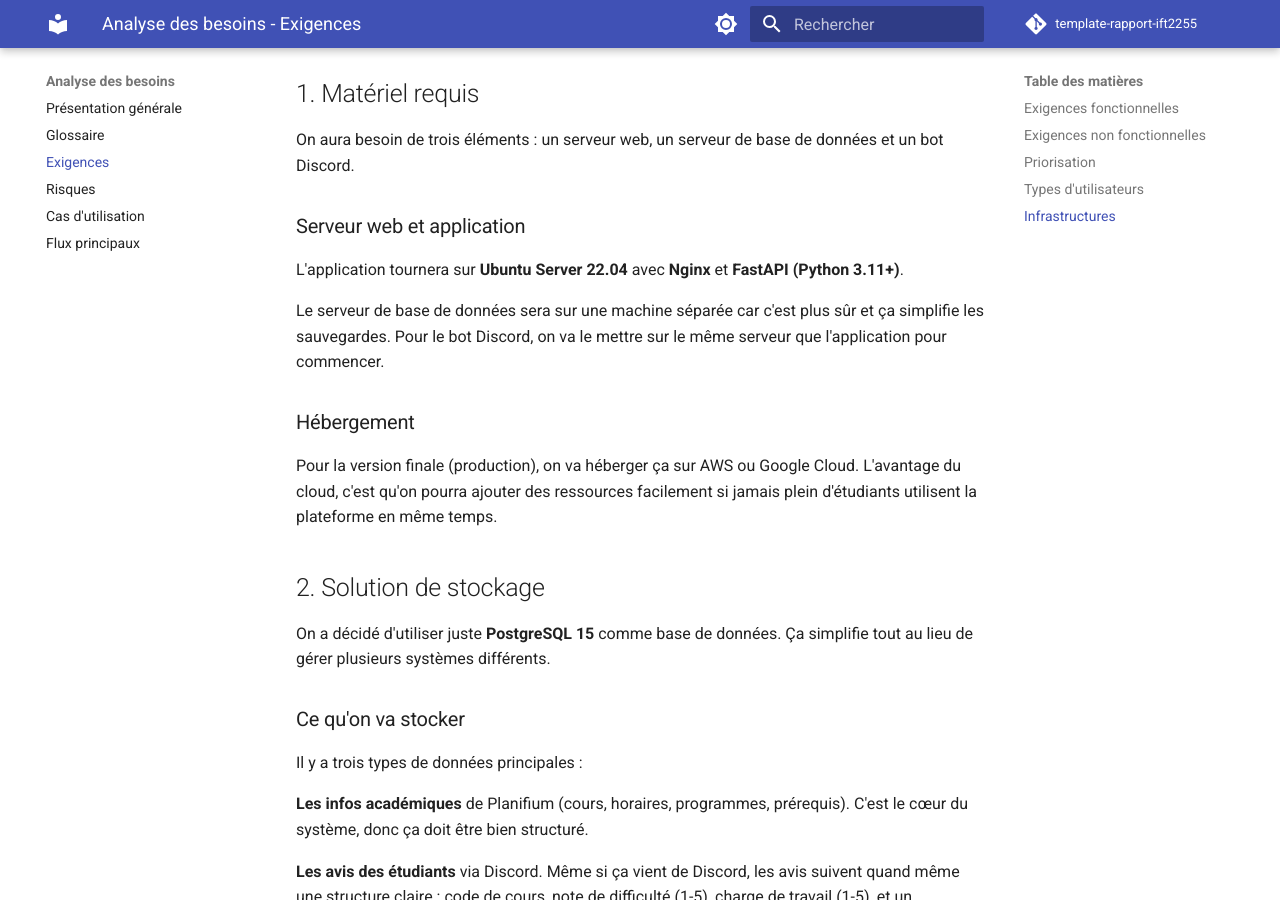
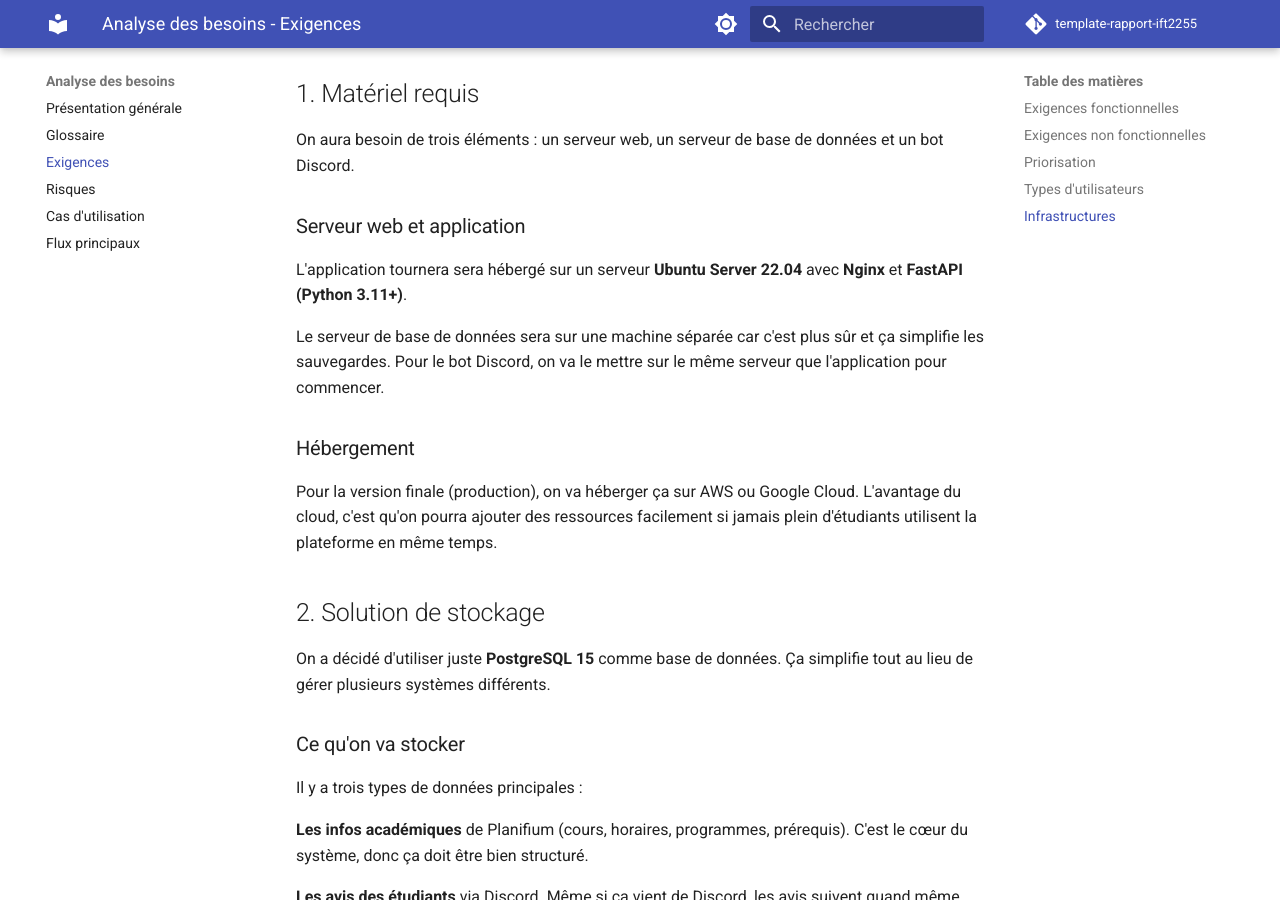
Before and after one commit to jujutheriault/IFT2255_Devoir1, an MkDocs documentation site: the page built from docs/besoins/exigences.md, in a window 1280 px wide and 900 px high, scrolled down 1554 px. Built offline with MkDocs 1.6.1 and Material for MkDocs 9.7.7, drawn with Linux system fonts in a browser that asks for light colours; comment, search, counter and statistics services are not loaded.

Commit message:
Update exigences.md

```diff
--- a/docs/besoins/exigences.md
+++ b/docs/besoins/exigences.md
@@ -57,7 +57,7 @@ On aura besoin de trois éléments : un serveur web, un serveur de base de donn
 
 ### Serveur web et application
 
-L'application tournera sur **Ubuntu Server 22.04** avec **Nginx** et **FastAPI (Python 3.11+)**.
+L'application tournera sera hébergé sur un serveur **Ubuntu Server 22.04** avec **Nginx** et **FastAPI (Python 3.11+)**.
 
 Le serveur de base de données sera sur une machine séparée  car c'est plus sûr et ça simplifie les sauvegardes. Pour le bot Discord, on va le mettre sur le même serveur que l'application pour commencer.
 
```
